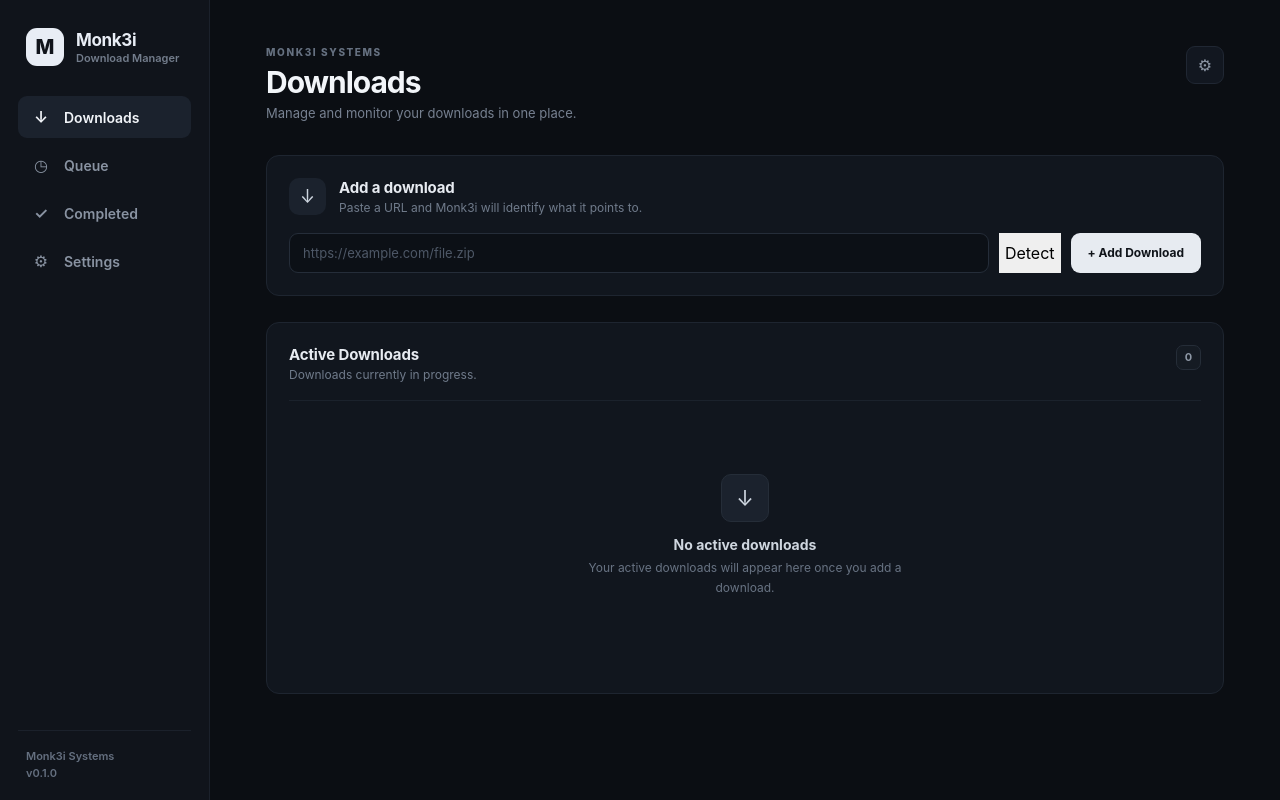
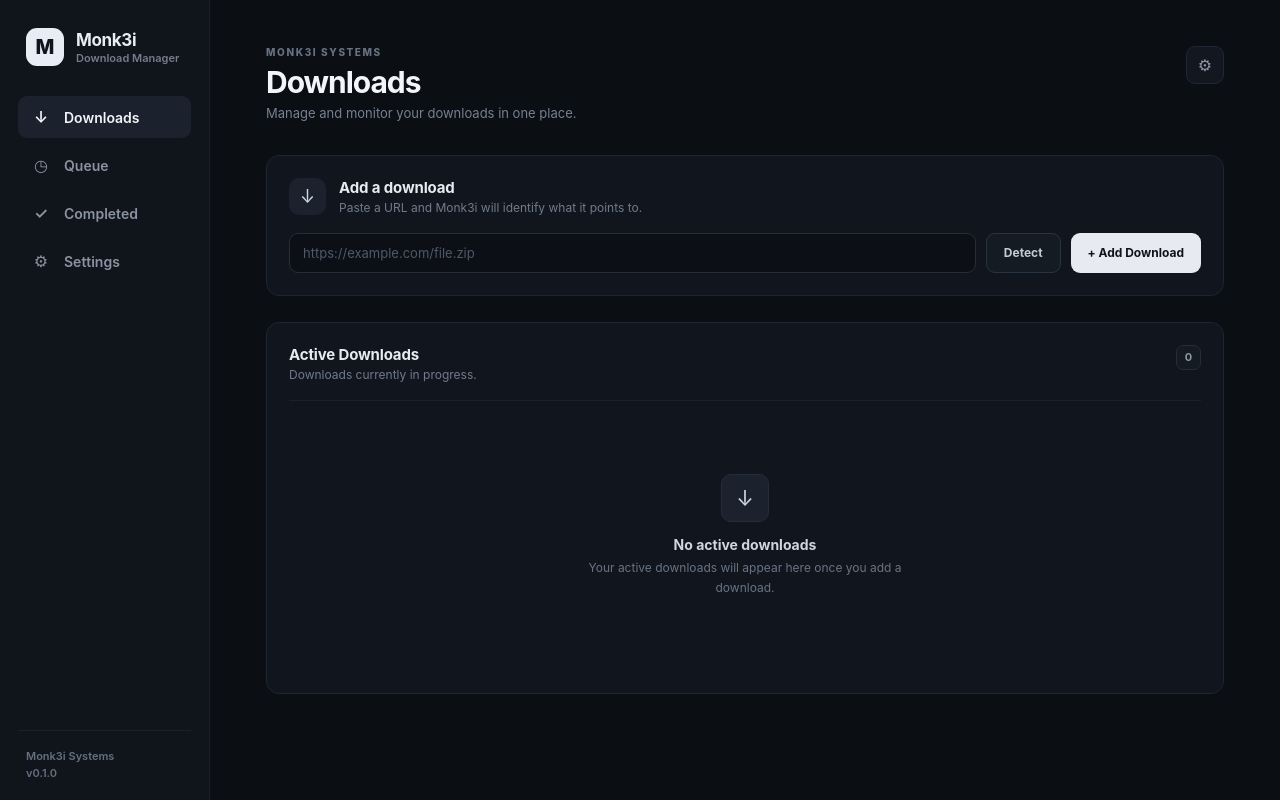
Before and after one commit to storybound-maker/Monk3i-Download-Manager, a React (Vite) app in the folder desktop/: page / in a window 1280 px wide. Built offline with nearby package versions, Linux system fonts and the light colour scheme.

Commit message:
Style URL detection results

```diff
--- a/desktop/src/App.css
+++ b/desktop/src/App.css
@@ -45,9 +45,18 @@ h1, h2, h3, p { margin-top: 0; }
 .url-input { width: 100%; min-width: 0; border: 1px solid #252d39; border-radius: 9px; outline: none; background: #0c1016; color: #e6ebf2; padding: 11px 13px; font-size: 13px; }
 .url-input::placeholder { color: #4e5867; }
 .url-input:focus { border-color: #465365; box-shadow: 0 0 0 3px rgba(90,105,125,.12); }
-.primary-button { flex: 0 0 auto; border-radius: 9px; background: #e7ebf1; color: #10141a; cursor: pointer; padding: 0 17px; font-size: 12px; font-weight: 750; }
+.primary-button, .secondary-button { flex: 0 0 auto; border-radius: 9px; cursor: pointer; padding: 0 17px; font-size: 12px; font-weight: 750; }
+.primary-button { background: #e7ebf1; color: #10141a; }
 .primary-button:hover { background: #fff; }
 .primary-button:active { transform: translateY(1px); }
+.secondary-button { border: 1px solid #2a3340; background: #151b23; color: #c3cbd6; }
+.secondary-button:hover:not(:disabled) { background: #1b222c; border-color: #394454; }
+.secondary-button:disabled { cursor: wait; opacity: .65; }
+.resource-result { display: flex; align-items: center; justify-content: space-between; gap: 14px; margin-top: 12px; border: 1px solid #202833; border-radius: 9px; background: #0d1219; padding: 10px 12px; color: #788493; font-size: 11px; }
+.resource-result > div { display: flex; min-width: 0; align-items: center; gap: 9px; }
+.resource-result strong { border-radius: 6px; background: #1b222d; color: #dbe1e8; padding: 4px 7px; font-size: 10px; }
+.resource-result span { overflow: hidden; text-overflow: ellipsis; white-space: nowrap; }
+.info-message { margin: 10px 0 0 !important; color: #a8b1bd !important; }
 .error-message { margin: 10px 0 0; color: #e98282 !important; }
 .downloads-panel { min-height: 360px; padding: 22px; }
 .section-heading { display: flex; align-items: flex-start; justify-content: space-between; padding-bottom: 18px; border-bottom: 1px solid #1b222c; }
```
